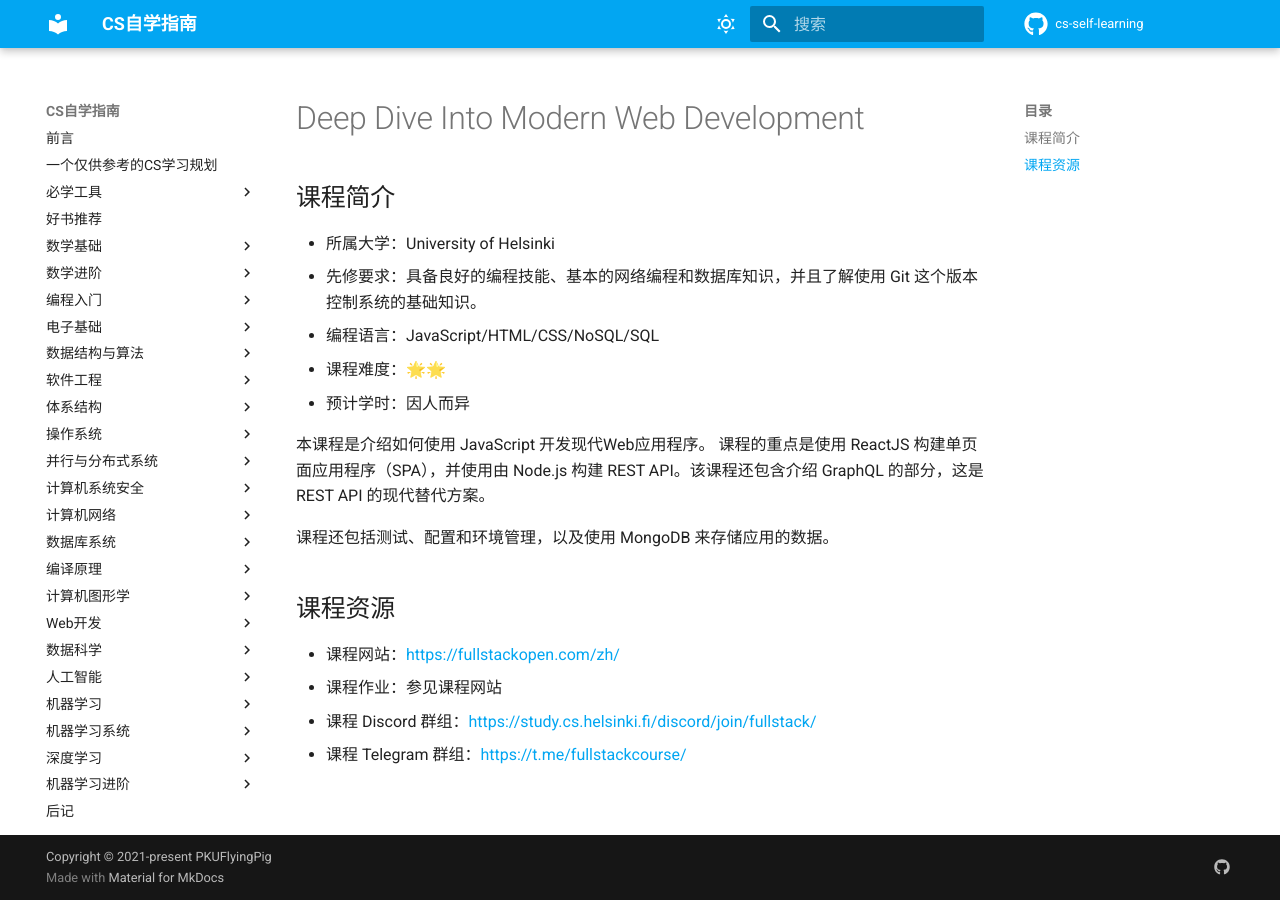
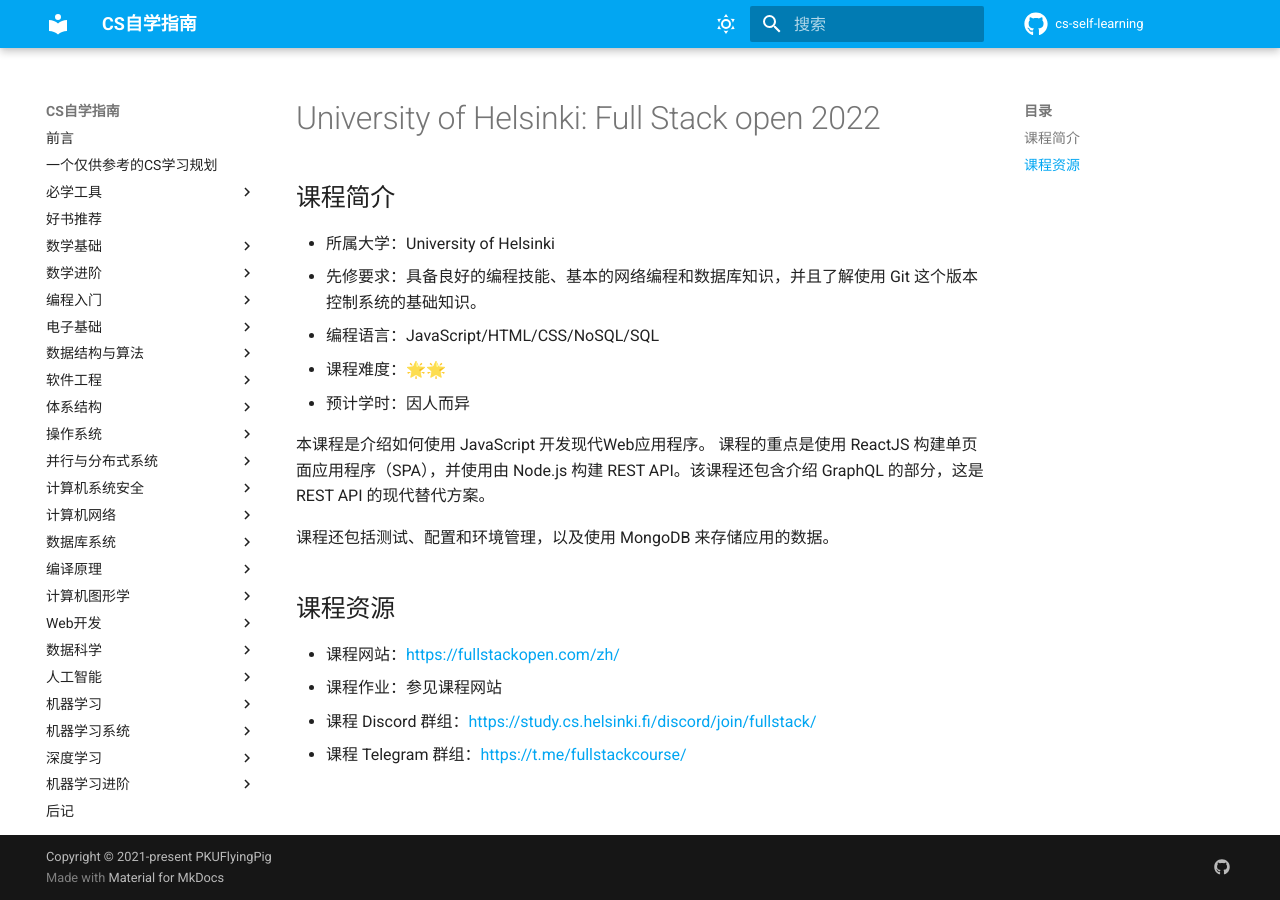
Before and after one commit to PKUFlyingPig/cs-self-learning, an MkDocs documentation site: the page built from docs/Web开发/fullstackopen.md, in a window 1280 px wide. Built offline with MkDocs 1.6.1 and Material for MkDocs 9.7.7, drawn with Linux system fonts in a browser that asks for light colours; comment, search, counter and statistics services are not loaded.

Commit message:
fix course title

```diff
--- a/docs/Web开发/fullstackopen.md
+++ b/docs/Web开发/fullstackopen.md
@@ -1,4 +1,4 @@
-# Deep Dive Into Modern Web Development
+# University of Helsinki: Full Stack open 2022
 
 ## 课程简介
 
```
